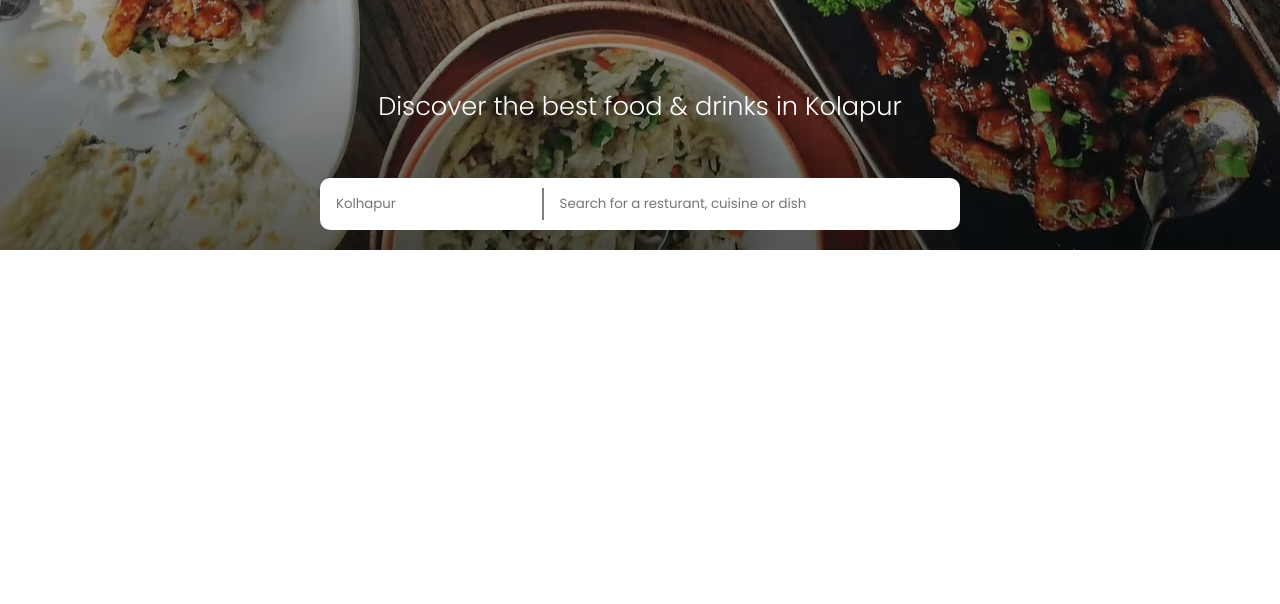
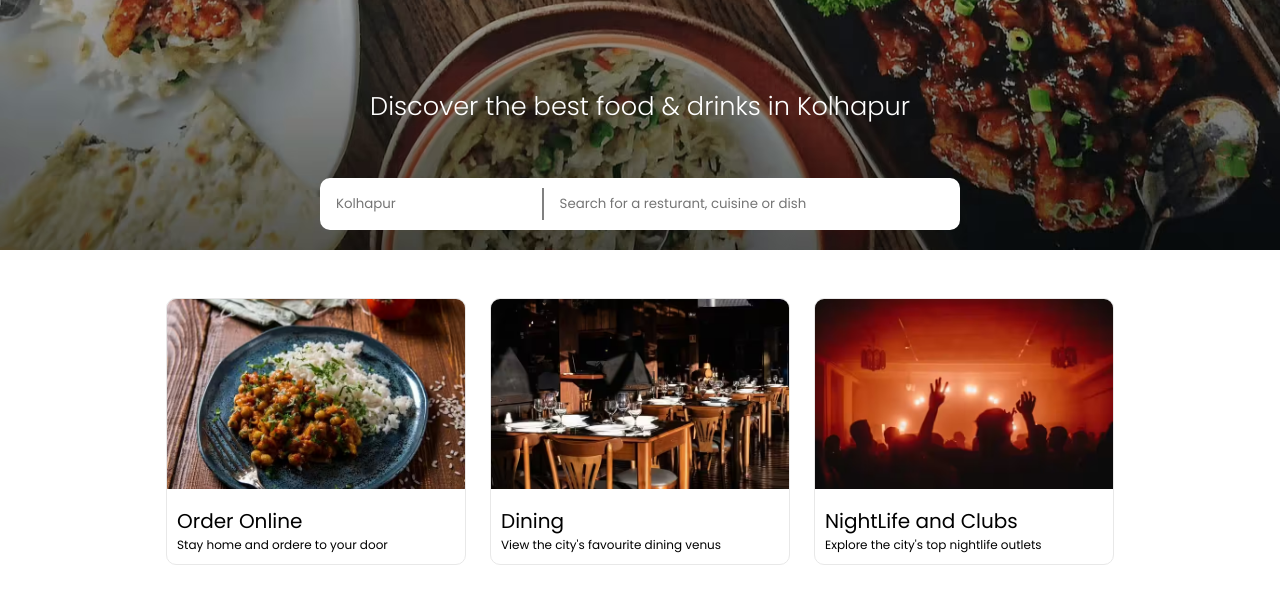
Before and after one commit to Shivam-Hajare/Zomato_clone, a plain HTML site: page index.html in a window 1280 px wide. Shown: the part 126-730 px from the top of the page. Drawn offline with Linux system fonts and the light colour scheme.

Commit message:
we_offer_section done

```diff
--- a/index.html
+++ b/index.html
@@ -1,41 +1,35 @@
 <!DOCTYPE html>
 <html lang="en">
+
 <head>
   <meta charset="UTF-8" />
   <meta http-equiv="X-UA-Compatible" content="IE=edge" />
   <meta name="viewport" content="width=device-width, initial-scale=1.0" />
   <!-- zomato logo in the tab -->
-    <link
-      rel="icon"
-      type="image/x-icon"
-      href="https://upload.wikimedia.org/wikipedia/commons/thumb/7/75/Zomato_logo.png/220px-Zomato_logo.png"
-    />
+  <link rel="icon" type="image/x-icon"
+    href="https://upload.wikimedia.org/wikipedia/commons/thumb/7/75/Zomato_logo.png/220px-Zomato_logo.png" />
   <!-- font awesome icons -->
-    <link
-      rel="stylesheet"
-      href="https://cdnjs.cloudflare.com/ajax/libs/font-awesome/6.1.1/css/all.min.css"
+  <link rel="stylesheet" href="https://cdnjs.cloudflare.com/ajax/libs/font-awesome/6.1.1/css/all.min.css"
     integrity="sha512-KfkfwYDsLkIlwQp6LFnl8zNdLGxu9YAA1QvwINks4PhcElQSvqcyVLLD9aMhXd13uQjoXtEKNosOWaZqXgel0g=="
-      crossorigin="anonymous"
-      referrerpolicy="no-referrer"
-    />
+    crossorigin="anonymous" referrerpolicy="no-referrer" />
   <!-- poppins font by google fonts -->
   <link rel="preconnect" href="https://fonts.googleapis.com" />
   <link rel="preconnect" href="https://fonts.gstatic.com" crossorigin />
   <link
     href="https://fonts.googleapis.com/css2?family=Poppins:ital,wght@0,100;0,200;0,300;0,400;0,500;0,600;0,700;0,800;0,900;1,100;1,200;1,300;1,400;1,500;1,600;1,700;1,800;1,900&display=swap"
-      rel="stylesheet"
-    />
+    rel="stylesheet" />
 
   <!-- importing styles.css -->
   <link rel="stylesheet" href="styles.css" />
 
   <title>Zomato Clone</title>
 </head>
+
 <body>
   <section class="hero__section">
     <header>
       <nav class="navbar">
-          <a  href="">Get the App</a>
+        <a href="">Get the App</a>
         <div class="navbar__menu_container">
           <a href="" class="link">Ivestor Relations</a>
           <a href="" class="link">Add restaurant</a>
@@ -48,7 +42,7 @@
     <div class="hero__section_container">
       <img class="hero_section_logo" src="./images/heroSectionLogo.png" alt="banner">
       <h1 class="hero_section_title">
-          Discover the best food & drinks in Kolapur
+        Discover the best food & drinks in Kolhapur
       </h1>
       <div class="hero__section_input_container">
         <input type="text" class="input_container_location" placeholder="Kolhapur">
@@ -56,5 +50,34 @@
       </div>
     </div>
   </section>
+
+  <section class="container__we_offer">
+
+    <div class="we__offer_card">
+      <img src="./images/item1.png" alt="">
+      <div class="we__offer_content">
+        <h2>Order Online</h2>
+        <p>Stay home and ordere to your door</p>
+      </div>
+    </div>
+
+    <div class="we__offer_card">
+      <img src="./images/item2.png" alt="">
+      <div class="we__offer_content">
+        <h2>Dining</h2>
+        <p>View the city's favourite dining venus</p>
+      </div>
+    </div>
+
+    <div class="we__offer_card">
+      <img src="./images/item3.png" alt="">
+      <div class="we__offer_content">
+        <h2>NightLife and Clubs</h2>
+        <p>Explore the city's top nightlife outlets</p>
+      </div>
+    </div>
+
+  </section>
 </body>
+
 </html>
--- a/styles.css
+++ b/styles.css
@@ -4,6 +4,7 @@
     box-sizing: border-box;
     font-family: "poppins";
 }
+/* banner css */
 .hero__section{
     background-image: url(./images/heroSectionBackground.png);
     height: 50%;
@@ -79,6 +80,49 @@ nav a{
 
 }
 
+/* we offer section css */
+.container__we_offer{
+    display: flex;
+    flex-wrap: wrap;
+    align-items: center;
+    justify-content: center;
+    gap: 1.5rem;
+    width: 90%;
+    margin: 3rem auto;
+}
+.we__offer_card{
+    border-radius: 10px;
+    width: 300px;
+    overflow: hidden;
+    border: 1px solid rgb(232, 232, 232);
+    /* Animations   */
+    transition: all 0.4s ease;
+}
+.we__offer_card img{
+    width: 100%;
+    height: 190px;
+    object-fit: cover;
+    object-position: center;
+}
+.we__offer_card:hover {
+    transform: scale(1.05);
+    cursor: pointer;
+}
+.we__offer_content{
+    padding: 10px;
+}
+
+.we__offer_content h2 {
+    font-size: 20px;
+    font-weight: 400;
+}
+
+.we__offer_content p {
+    font-size: 12px;
+
+}
+/* banner midia query */
+
 @media only screen and (max-width:500px){
     .navbar__menu_container .user__icon{
         display: flex;
```
Lines whose indentation alone changed are shown as unchanged.
